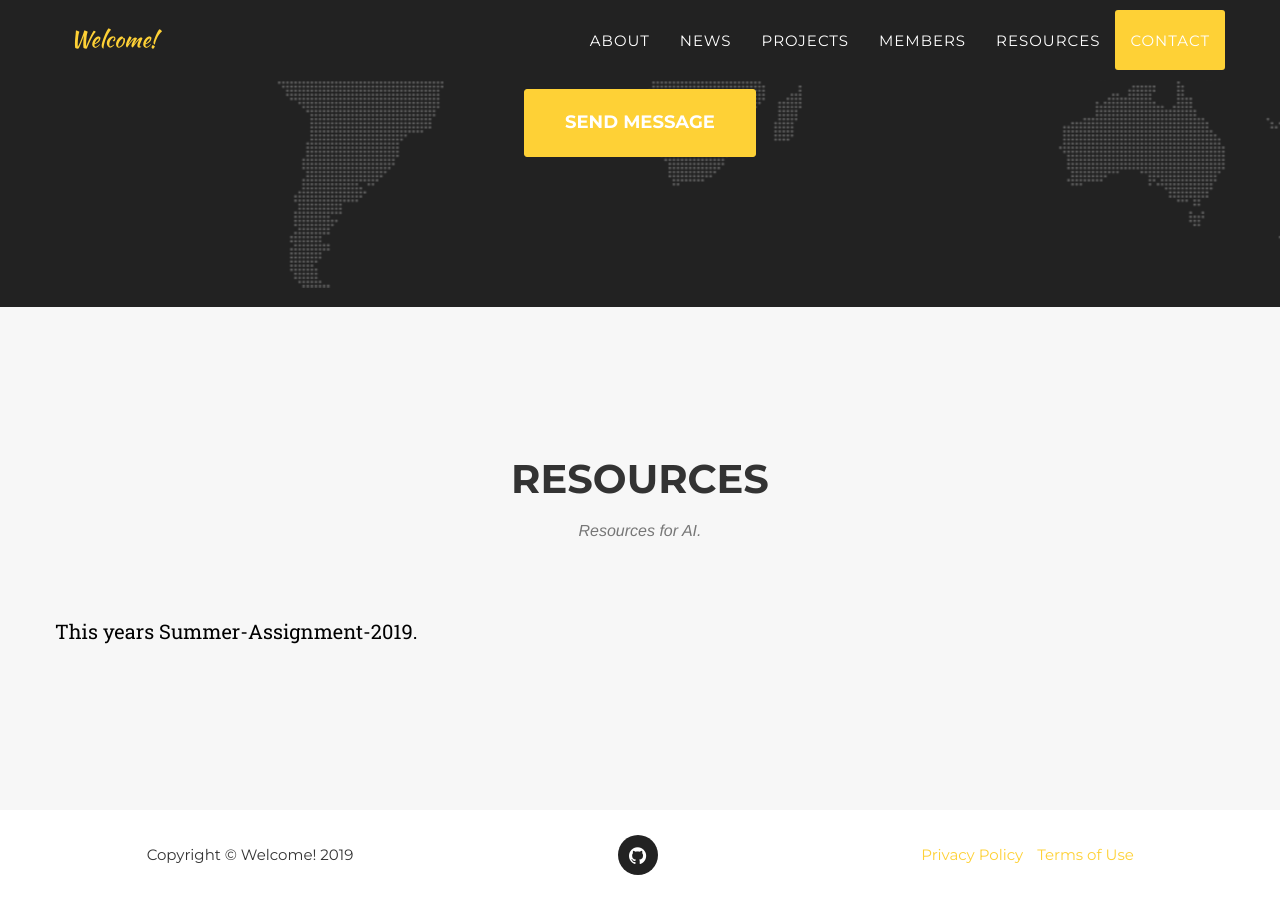
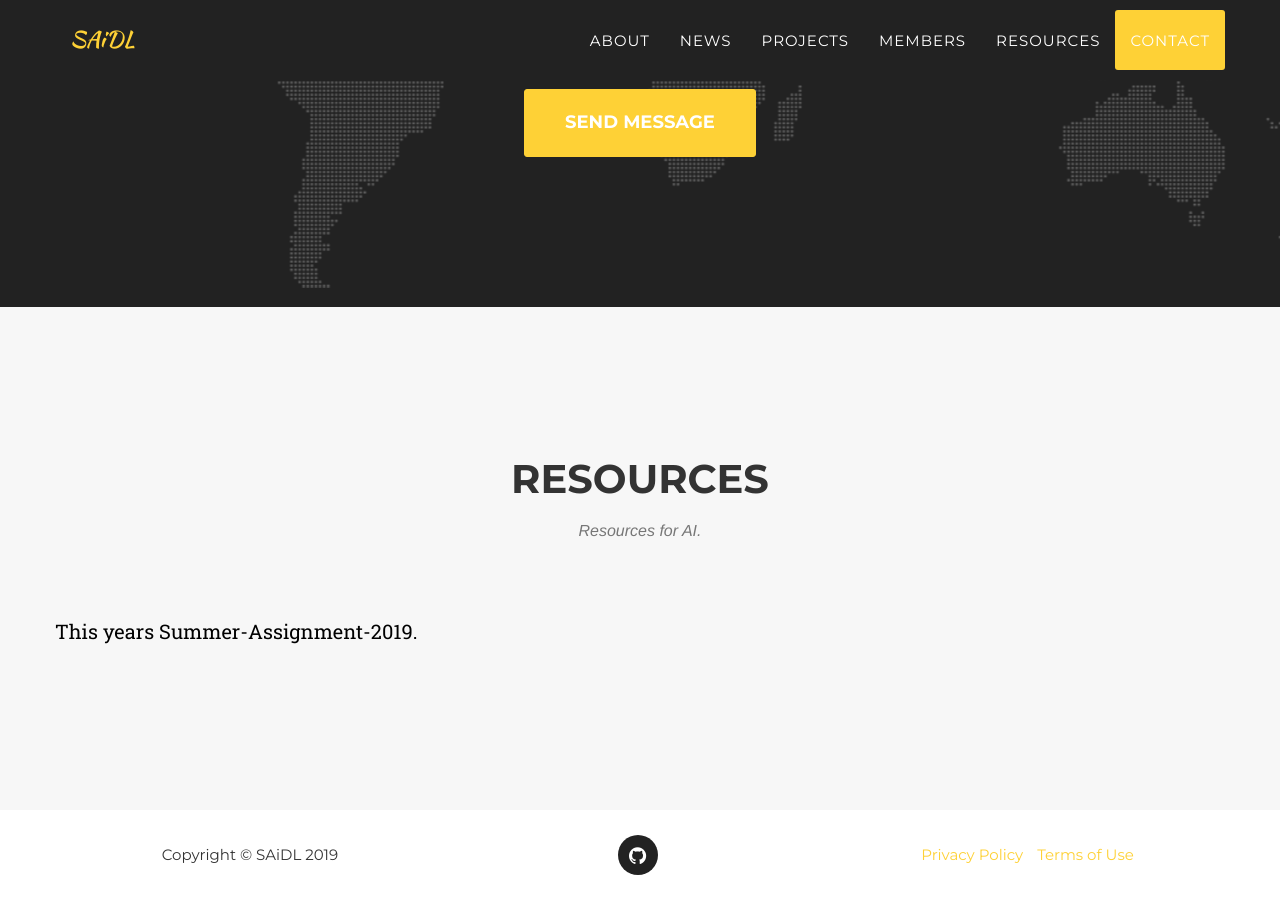
Before and after one commit to SforAiDl/SforAiDl.github.io, a Jekyll site: the page built from index.html, in a window 1280 px wide and 900 px high, scrolled down 8762 px. Built offline with Jekyll 4.4.1, drawn with Linux system fonts in a browser that asks for light colours; some web fonts are replaced.

Commit message:
Changing title

```diff
--- a/_config.yml
+++ b/_config.yml
@@ -3,7 +3,7 @@ url : saidl.in
 #baseurl: /new-website/
 
 # Site settings
-title: Welcome!
+title: SAiDL
 email: your-email@domain.com
 description: "Write an awesome description for your new site here. You can edit this line in _config.yml. It will appear in your document head meta (for Google search results) and in your feed.xml site description."
 
```
Also changed, not shown: 5 other files.
